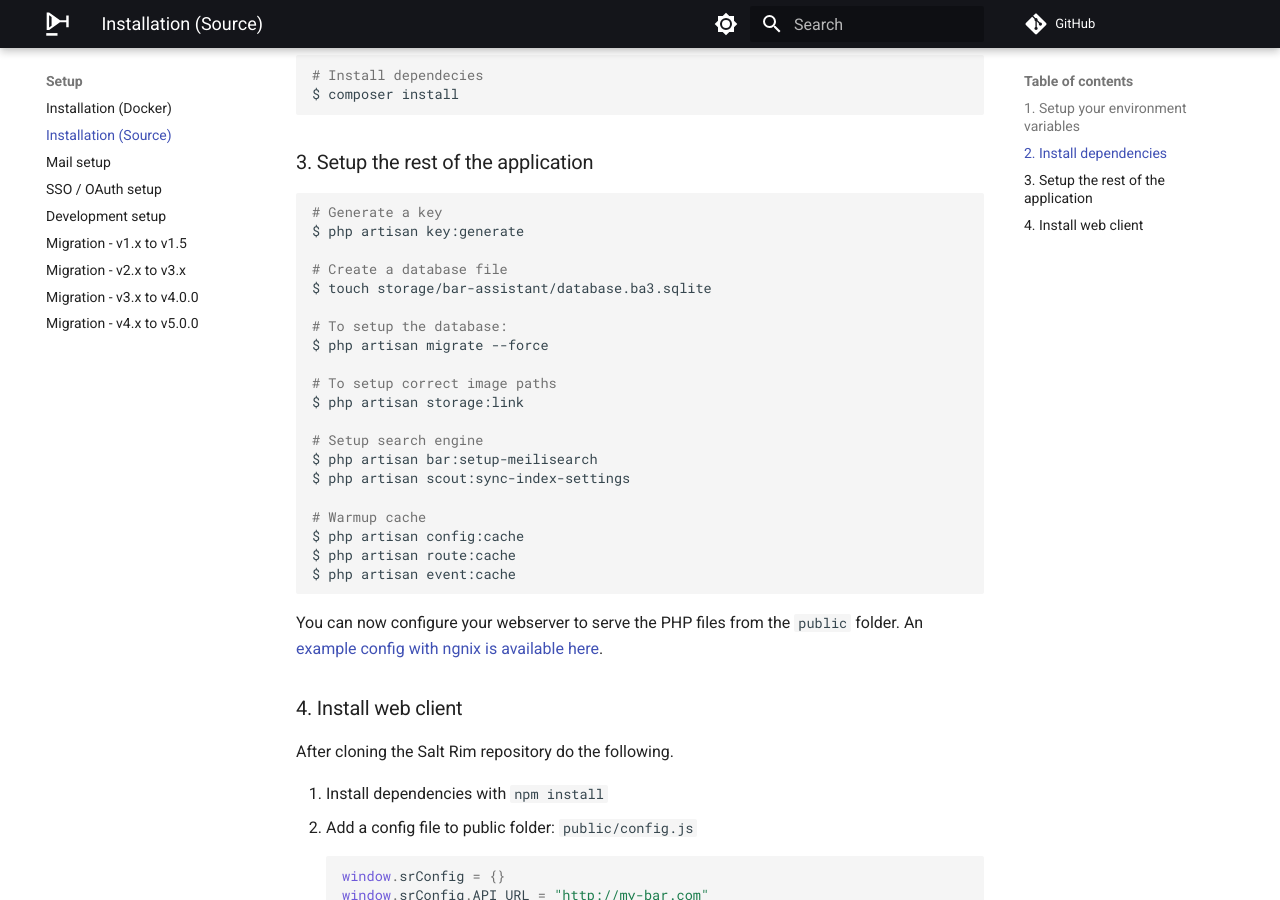
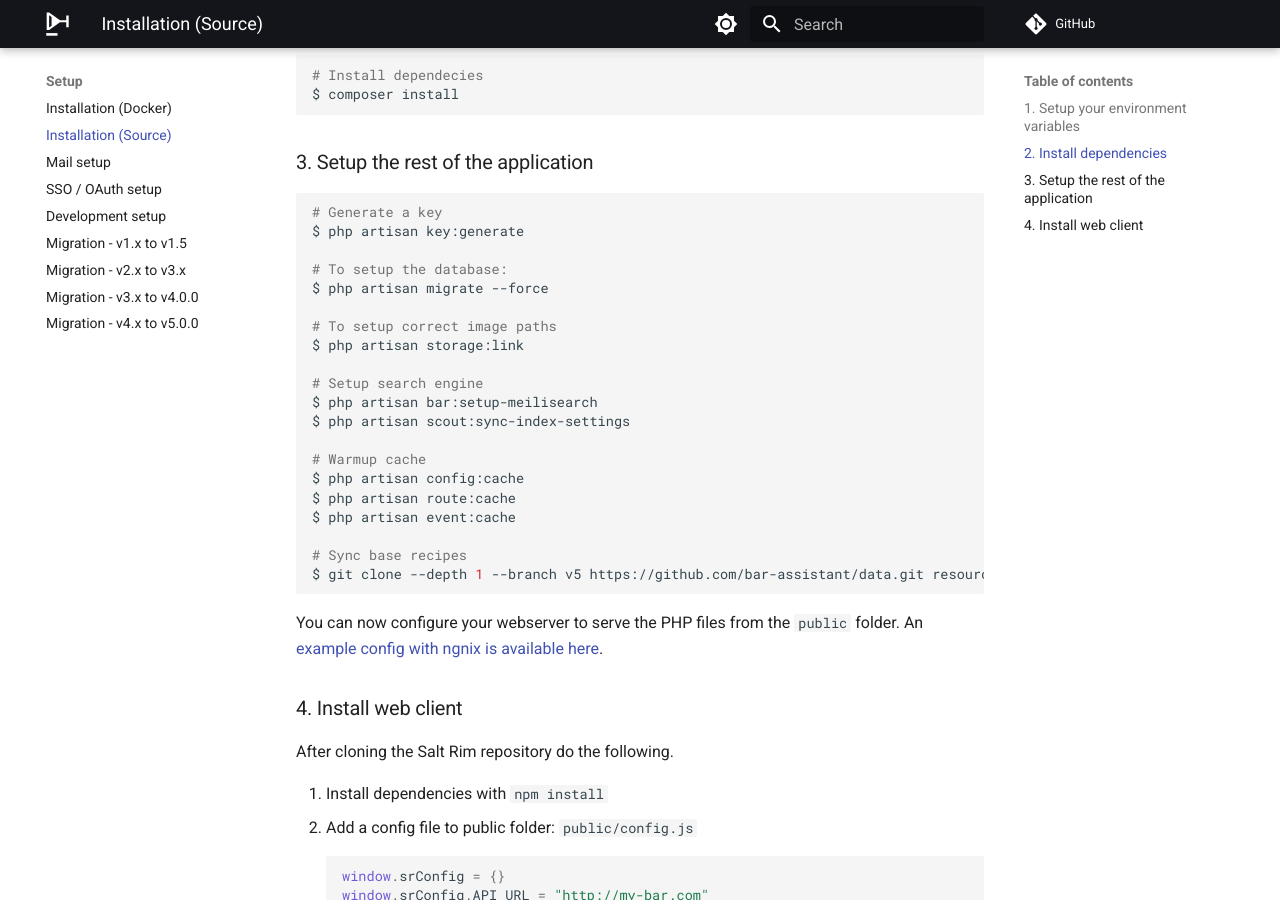
Before and after one commit to bar-assistant/docs, an MkDocs documentation site: the page built from docs/setup/source-install.md, in a window 1280 px wide and 900 px high, scrolled down 1283 px. Built offline with MkDocs 1.6.1 and Material for MkDocs 9.7.7, drawn with Linux system fonts in a browser that asks for light colours; comment, search, counter and statistics services are not loaded.

Commit message:
Update source-install.md

````diff
--- a/docs/setup/source-install.md
+++ b/docs/setup/source-install.md
@@ -54,9 +54,6 @@ $ composer install
 # Generate a key
 $ php artisan key:generate
 
-# Create a database file
-$ touch storage/bar-assistant/database.ba3.sqlite
-
 # To setup the database:
 $ php artisan migrate --force
 
@@ -71,6 +68,9 @@ $ php artisan scout:sync-index-settings
 $ php artisan config:cache
 $ php artisan route:cache
 $ php artisan event:cache
+
+# Sync base recipes
+$ git clone --depth 1 --branch v5 https://github.com/bar-assistant/data.git resources/data
 ```
 
 You can now configure your webserver to serve the PHP files from the `public` folder. An [example config with ngnix is available here](https://laravel.com/docs/deployment#nginx).
````
